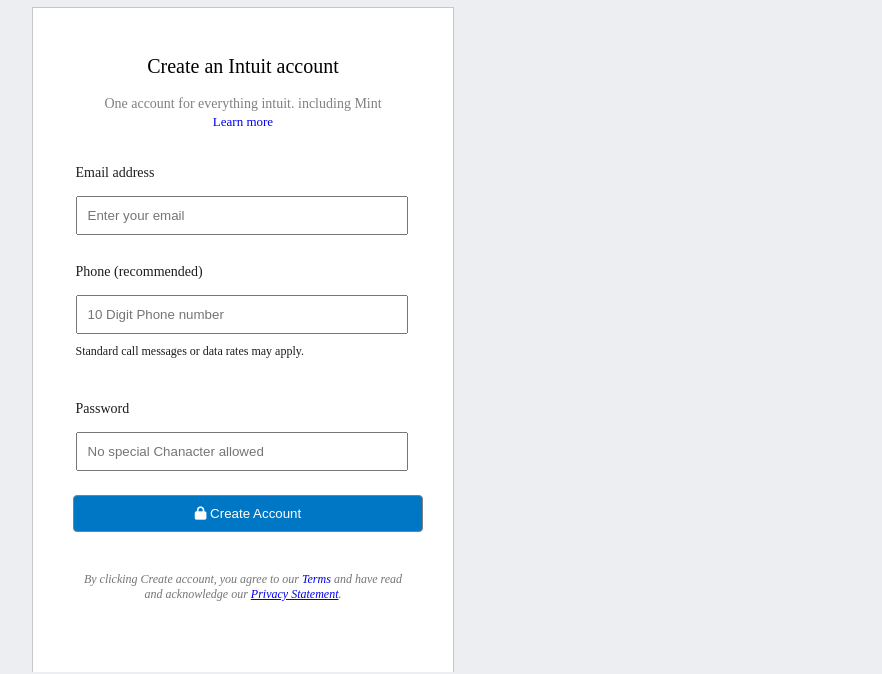
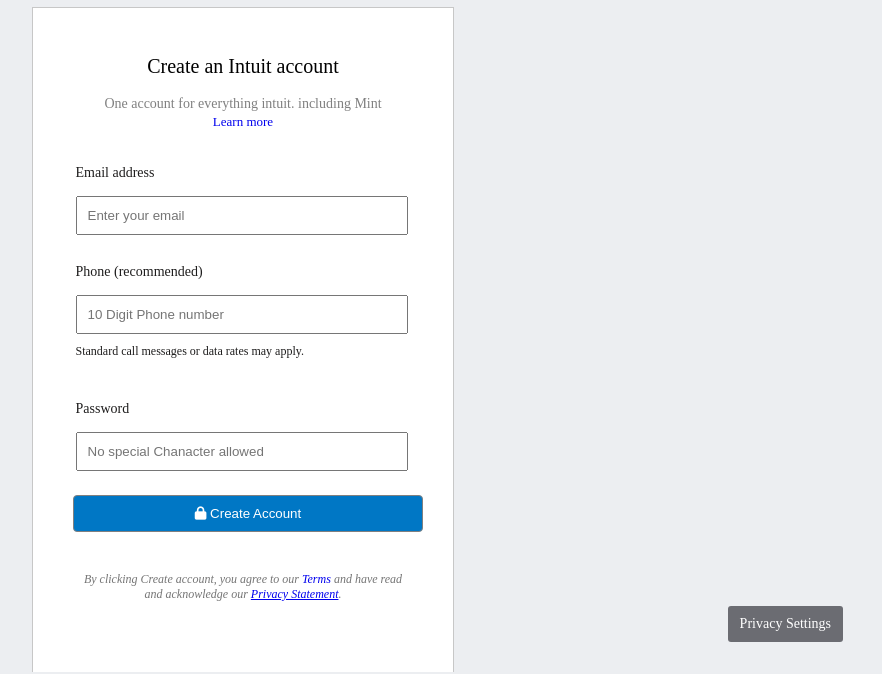
Before and after one commit to Bluette1/SignupForm, a plain HTML site: page index.html in a window 1280 px wide. Shown: the part 158-832 px from the top of the page, without its empty margins (397-1279 px from the left). Drawn offline with Linux system fonts and the light colour scheme.

Commit message:
Added styling for 'Privacy Settings' tab
Added styling for 'Privacy Settings' tab

```diff
--- a/style.css
+++ b/style.css
@@ -197,22 +197,15 @@
     margin: auto;
 }
 
-/* /* .consent-widget{
-    font-family: inherit;
-    font-size: 14px;
-    background-color: #6B6C72;
-    border-radius: 3px;
-    z-index: 100;
-    cursor: pointer;
-} */
-/* .privacy-settings {
-    margin-left: 1.5rem;
-    background-color: #0077c5;
-    border: 1px solid grey;
-    border-radius: 4px;
-    padding:  10px 20px;
-    color: white;
-    margin-right: 20px;
-    position: fixed;  */
-
-/* } */
+.privacy-setting {
+  color: white;
+  font-size: 14px;
+  border-radius: 3px;
+  padding: 10px 12px;
+  position: fixed;
+  background-color: #6B6C72;
+  cursor: pointer;
+  right: 40px;
+  bottom: 0;
+  text-align: center;
+}
```
